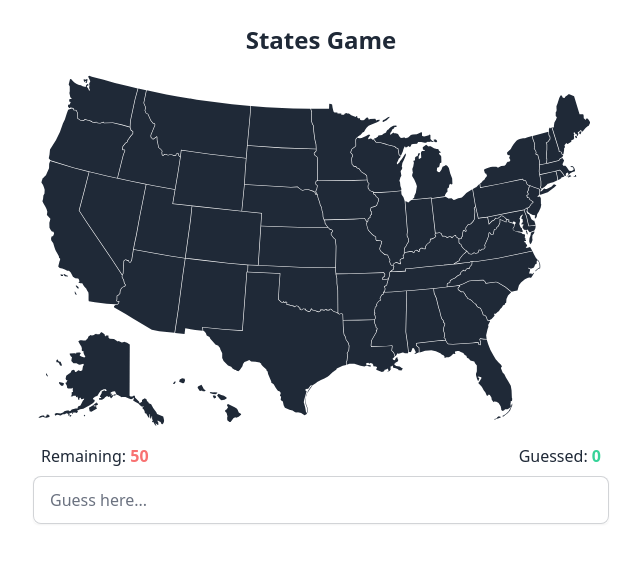
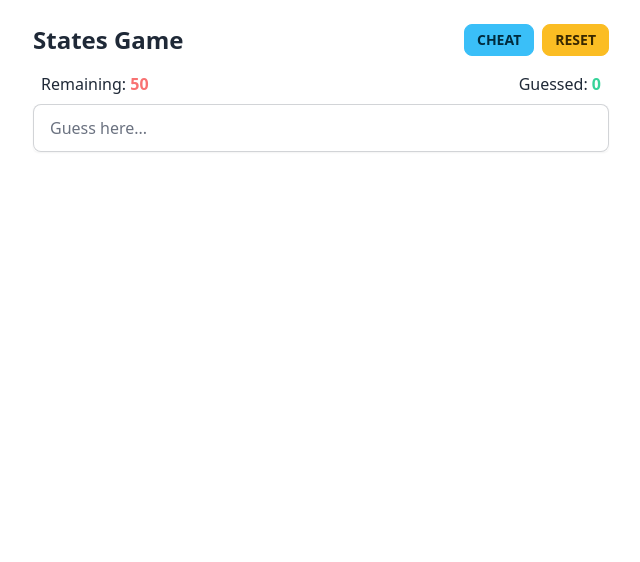
Before and after one commit to mattflow/states-game, a React (Vite) app: page / in a window 1280 px wide. Shown: the top 562 px of the page, without its empty margins (319-959 px from the left). Built offline with nearby package versions, Linux system fonts and the light colour scheme; a web font is replaced by a local one.

Commit message:
Big additions

```diff
--- a/src/App.tsx
+++ b/src/App.tsx
@@ -14,7 +14,7 @@ import {
 } from "./lib/states";
 
 const App = () => {
-  const [guessedSet, { has, add }] = useSet<string>(new Set());
+  const [guessedSet, { has, add, reset }] = useSet<string>(new Set());
   const [guessed, setGuessed] = useState<string[]>([]);
   useEffect(() => {
     setGuessed([...guessedSet]);
@@ -86,8 +86,13 @@ const App = () => {
 
   return (
     <Container>
-      <Header />
-      <GuessMap guessedSet={guessedSet} remainingSet={remainingSet} />
+      <Header
+        guessedSet={guessedSet}
+        onResetClick={() => {
+          setGuess("");
+          reset();
+        }}
+      />
       <Score correct={guessed.length} remaining={remaining.length} />
       <GuessInput
         value={guess}
--- a/src/components/GuessMap.tsx
+++ b/src/components/GuessMap.tsx
@@ -2,10 +2,9 @@ import { abbreviationDimensionMap, abbreviationSet } from "../lib/states";
 
 export type GuessMapProps = {
   guessedSet: Set<string>;
-  remainingSet: Set<string>;
 };
 
-const GuessMap = ({ guessedSet, remainingSet }: GuessMapProps) => {
+const GuessMap = ({ guessedSet }: GuessMapProps) => {
   return (
     <svg
       className="mt-4"
--- a/src/components/Header.tsx
+++ b/src/components/Header.tsx
@@ -1,5 +1,55 @@
-const Header = () => (
-  <h1 className="mt-6 text-center text-2xl font-semibold">States Game</h1>
+import GuessMap, { GuessMapProps } from "./GuessMap";
+
+type HeaderProps = {
+  guessedSet: GuessMapProps["guessedSet"];
+  onResetClick: React.DOMAttributes<HTMLLabelElement>["onClick"];
+};
+const Header = ({ guessedSet, onResetClick }: HeaderProps) => (
+  <>
+    <div className="flex items-end justify-between">
+      <h1 className="mt-6 text-2xl font-semibold">States Game</h1>
+      <div className="space-x-2">
+        <label htmlFor="cheat-modal" className="btn-info btn-sm btn">
+          Cheat
+        </label>
+        <label htmlFor="reset-modal" className="btn-warning btn-sm btn">
+          Reset
+        </label>
+      </div>
+    </div>
+    <input type="checkbox" id="cheat-modal" className="modal-toggle" />
+    <div className="modal modal-bottom sm:modal-middle">
+      <div className="modal-box relative">
+        <label
+          htmlFor="cheat-modal"
+          className="btn-sm btn-circle btn absolute right-2 top-2"
+        >
+          ✕
+        </label>
+        <GuessMap guessedSet={guessedSet} />
+      </div>
+    </div>
+    <input type="checkbox" id="reset-modal" className="modal-toggle" />
+    <div className="modal modal-bottom sm:modal-middle">
+      <div className="modal-box relative">
+        <label
+          htmlFor="reset-modal"
+          className="btn-sm btn-circle btn absolute right-2 top-2"
+        >
+          ✕
+        </label>
+        <h3 className="text-lg font-bold">Are you sure?</h3>
+        <div className="modal-action">
+          <label htmlFor="reset-modal" className="btn">
+            No
+          </label>
+          <label htmlFor="reset-modal" className="btn" onClick={onResetClick}>
+            Yes
+          </label>
+        </div>
+      </div>
+    </div>
+  </>
 );
 
 export default Header;
```
